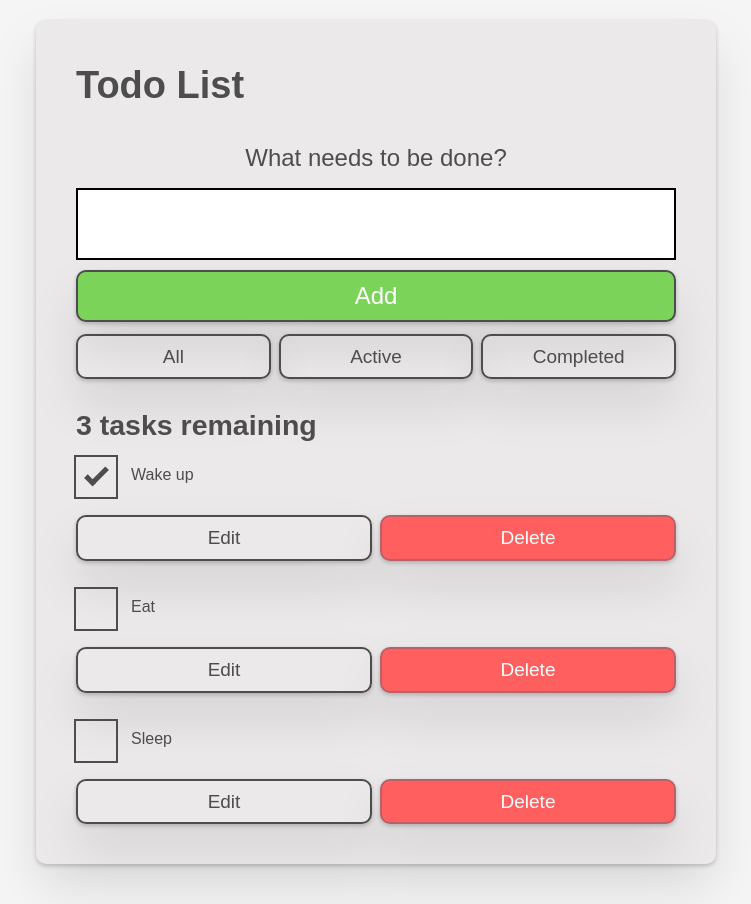
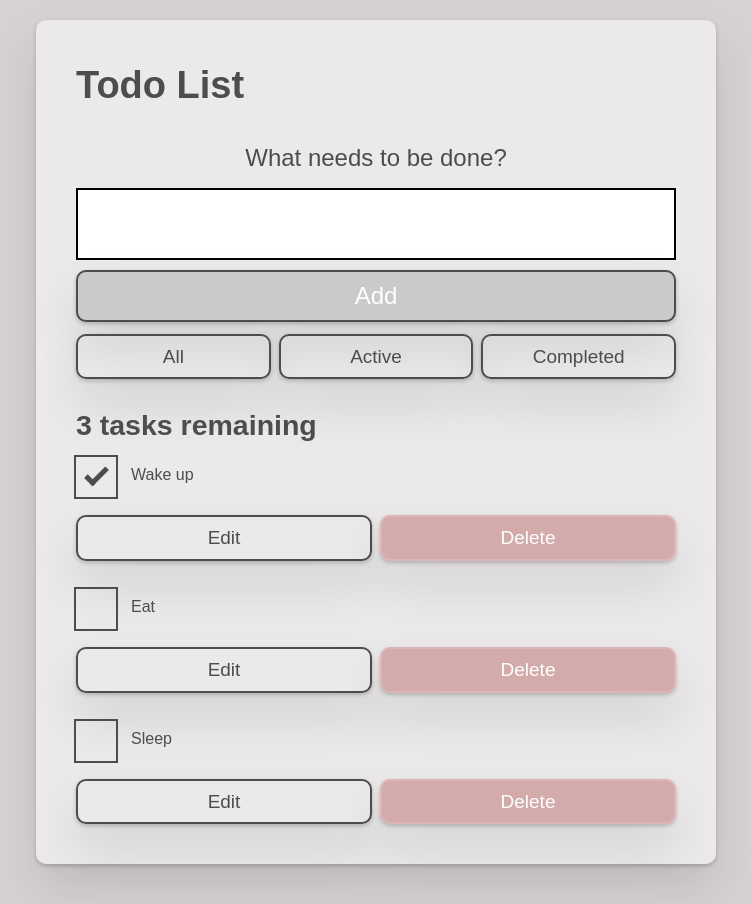
Before and after one commit to elis-11/react-todolist, a React (Create React App) app: page / in a window 1280 px wide. Shown: the whole page, without its empty margins (264-1015 px from the left). Built offline with nearby package versions, Linux system fonts and the light colour scheme.

Commit message:
Modified doc.

```diff
--- a/src/App.scss
+++ b/src/App.scss
@@ -59,7 +59,7 @@ body {
   max-width: 68rem;
   margin: 0 auto;
   font: 1.6rem/1.25 Arial, sans-serif;
-  background-color: #f5f5f5;
+  background-color: #d8d1d1;
   color: #4d4d4d;
 }
 @media screen and (min-width: 620px) {
@@ -95,8 +95,9 @@ body {
 }
 .btn__danger {
   color: #fff;
-  background-color: #ff5f5f;
-  border-color: #b9616a;
+  background-color: #d3abab;
+  // background-color: #d4bcbc;
+  border-color: #ddb6ba;
   border-radius: 10px;
 
   // outline: 5px solid rgb(112, 106, 106);
@@ -107,7 +108,7 @@ body {
 }
 .btn__primary {
   color: #fff;
-  background-color: rgb(124, 211, 90);
+  background-color: rgb(202, 202, 202);
 }
 .btn-group {
   display: flex;
```
